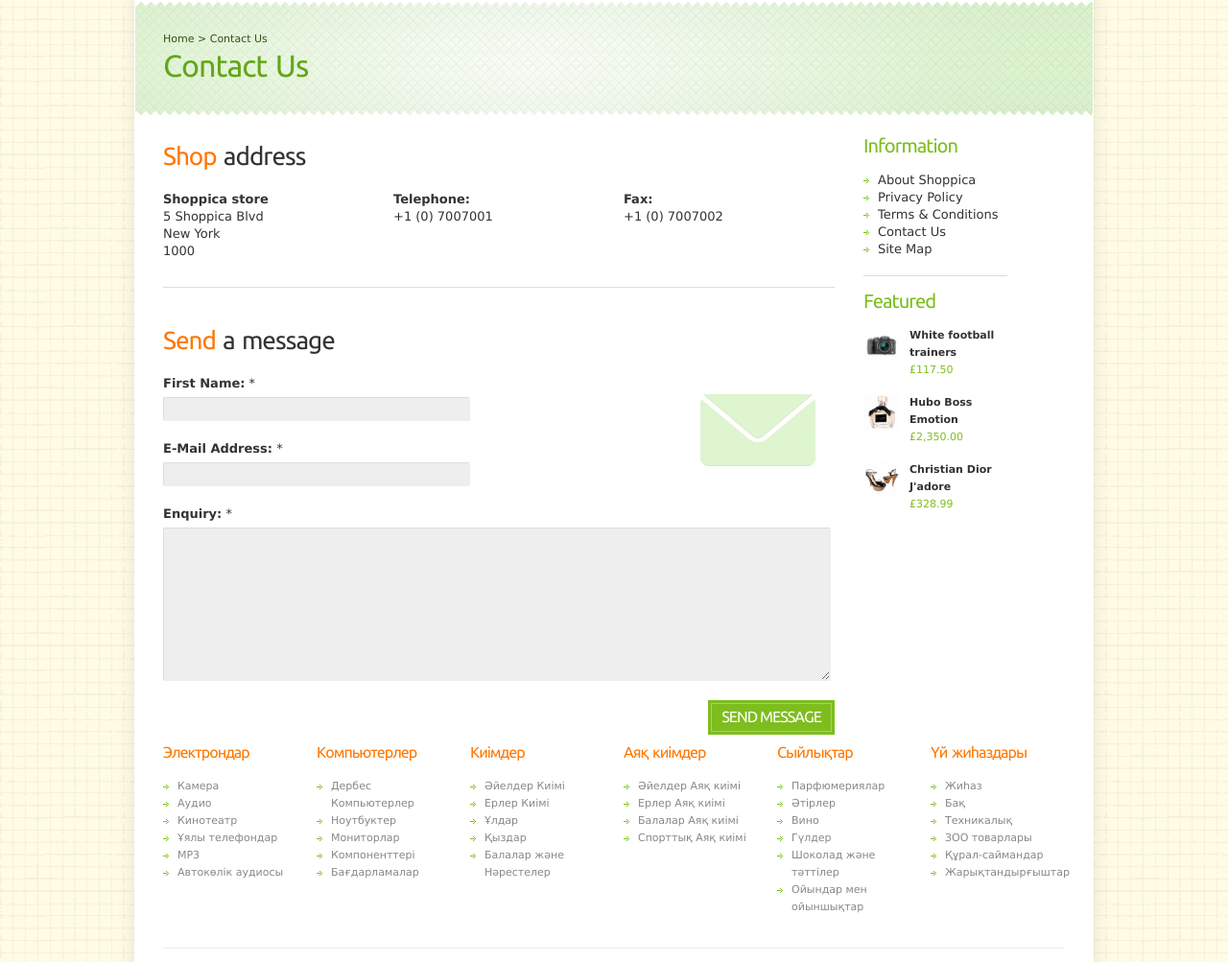
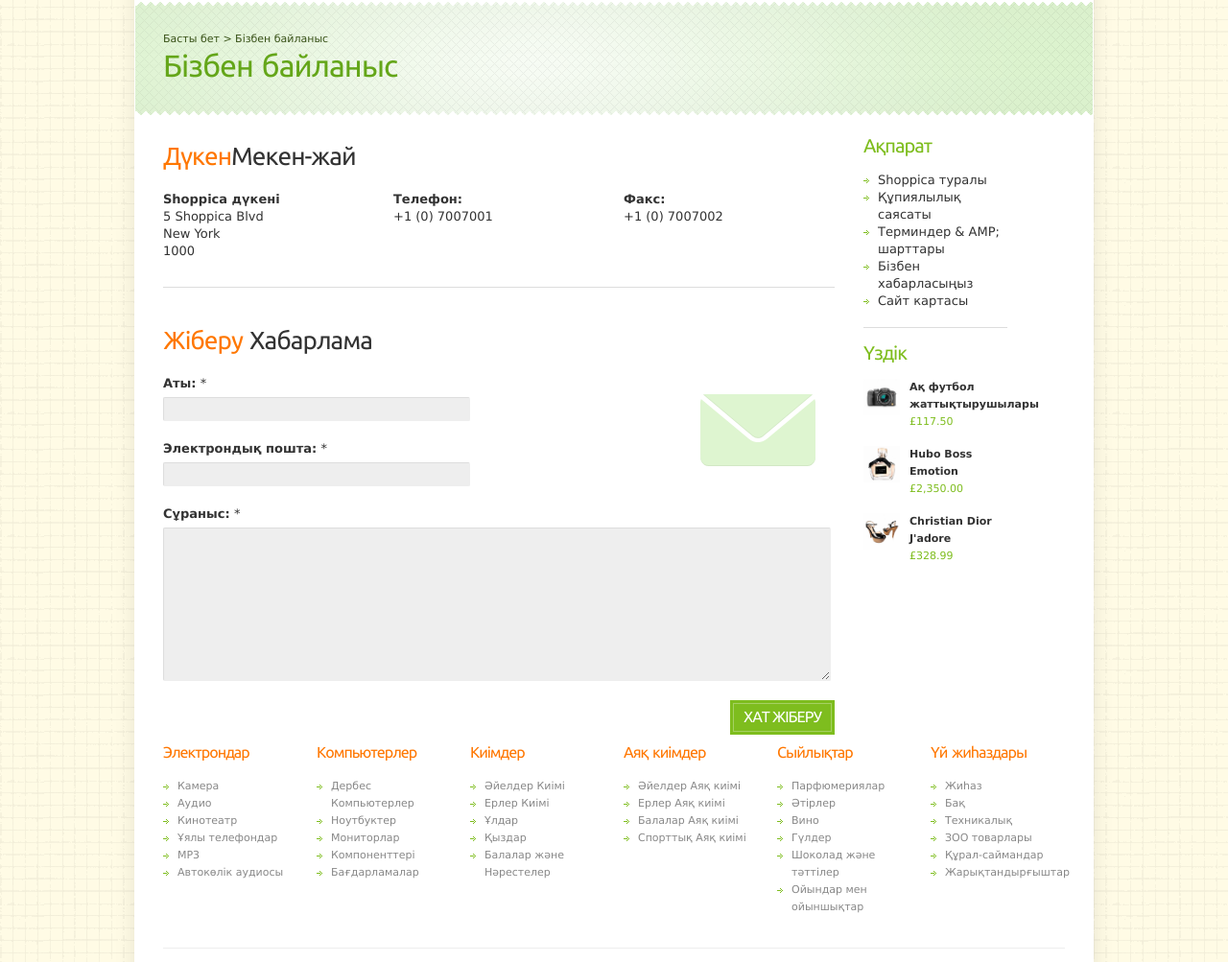
Before and after one commit to domakov/shop_git, a PHP site: page /contacts.php in a window 1280 px wide. Shown: the part 224-1227 px from the top of the page at 96% size. Run offline with PHP 8.4, Linux system fonts and the light colour scheme; some libraries are stand-ins or nearby versions; some web fonts are replaced.

Commit message:
contacts перевод

```diff
--- a/contacts.php
+++ b/contacts.php
@@ -73,11 +73,11 @@ include_once("includes/header.php");
     <div id="intro_wrap">
       <div class="container_12">
         <div id="breadcrumbs" class="grid_12">
-          <a href="">Home</a>
+          <a href="">Басты бет</a>
           &gt;
-          <a href="">Contact Us</a>
+          <a href="">Бізбен байланыс</a>
         </div>
-        <h1>Contact Us</h1>
+        <h1>Бізбен байланыс</h1>
       </div>
     </div>
   </div>
@@ -93,37 +93,37 @@ include_once("includes/header.php");
 
     <div id="contacts" class="s_info_page grid_12">
 
-      <h2><span class="s_secondary_color">Shop</span> address</h2>
+      <h2><span class="s_secondary_color">Дүкен</span>Мекен-жай</h2>
 
-      <p class="alpha grid_4"><strong>Shoppica store</strong><br /> 5 Shoppica Blvd<br /> New York<br /> 1000</p>
-      <p class="grid_4"><strong>Telephone:</strong><br /> +1 (0) 7007001</p>
-      <p class="omega grid_4"><strong>Fax:</strong><br /> +1 (0) 7007002</p>
+      <p class="alpha grid_4"><strong>Shoppica дүкені</strong><br /> 5 Shoppica Blvd<br /> New York<br /> 1000</p>
+      <p class="grid_4"><strong>Телефон:</strong><br /> +1 (0) 7007001</p>
+      <p class="omega grid_4"><strong>Факс:</strong><br /> +1 (0) 7007002</p>
 
       <br />
       <span class="clear border_ddd"></span>
       <br />
 
 
-      <h2><span class="s_secondary_color">Send</span> a message</h2>
+      <h2><span class="s_secondary_color">Жіберу</span> Хабарлама </h2>
 
       <form id="contact_form" action="#" method="post" enctype="multipart/form-data">
       	<div id="contact_form_icon"></div>
 
         <div class="s_row_3 clearfix">
-          <label><strong>First Name:</strong> *</label>
+          <label><strong>Аты:</strong> *</label>
           <input type="text" size="40" class="required" title="Name must be between 3 and 32 characters!" />
         </div>
         <div class="s_row_3 clearfix">
-          <label><strong>E-Mail Address:</strong> *</label>
+          <label><strong>Электрондық пошта:</strong> *</label>
           <input type="text" size="40" class="required email" title="E-Mail Address does not appear to be valid!" />
         </div>
         <div class="s_row_3 clearfix">
-          <label><strong>Enquiry:</strong> *</label>
+          <label><strong>Сұраныс:</strong> *</label>
           <div class="s_full">
             <textarea id="enquiry" style="width: 98%;" rows="10" class="required" title="Enquiry must be between 10 and 3000 characters!"></textarea>
           </div>
         </div>
-        <a class="s_button_1 s_main_color_bgr" onclick="$('#contact_form').submit();"><span class="s_text">Send message</span></a>
+        <a class="s_button_1 s_main_color_bgr" onclick="$('#contact_form').submit();"><span class="s_text">Хат жіберу</span></a>
       </form>
 
     </div>
@@ -131,21 +131,21 @@ include_once("includes/header.php");
     <div id="right_col" class="grid_3">
 
       <div id="information_module" class="s_box">
-        <h2>Information</h2>
+        <h2>Ақпарат</h2>
         <ul class="s_list_1">
-          <li><a href="static.html">About Shoppica</a></li>
-          <li><a href="static.html">Privacy Policy</a></li>
-          <li><a href="static.html">Terms &amp; Conditions</a></li>
-          <li><a href="contacts.html">Contact Us</a></li>
-          <li><a href="sitemap.html">Site Map</a></li>
+          <li><a href="static.html">Shoppica туралы</a></li>
+          <li><a href="static.html">Құпиялылық саясаты</a></li>
+          <li><a href="static.html">Терминдер & AMP; шарттары</a></li>
+          <li><a href="contacts.html">Бізбен хабарласыңыз</a></li>
+          <li><a href="sitemap.html">Сайт картасы</a></li>
         </ul>
       </div>
 
       <div id="featured_side" class="s_box clearfix">
-        <h2>Featured</h2>
+        <h2>Үздік</h2>
         <div class="s_item s_size_1 clearfix">
           <a class="s_thumb" href="product.php"><img src="images/dummy/pic_8.jpg" width="38" height="38" alt="White football trainers" /></a>
-          <h3><a href="product.php">White football trainers</a></h3>
+          <h3><a href="product.php">Ақ футбол жаттықтырушылары</a></h3>
           <p><a href="product.php"><span class="s_main_color"><span class="s_currency s_before">£</span>117.50</span></a></p>
         </div>
         <div class="s_item s_size_1 clearfix">
```
